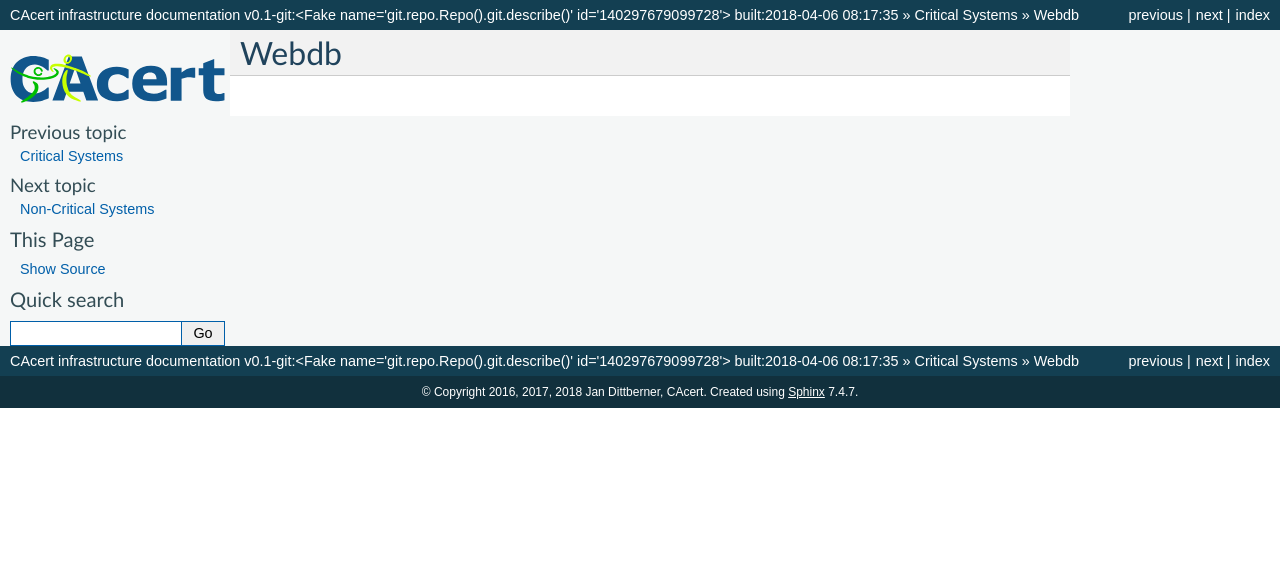
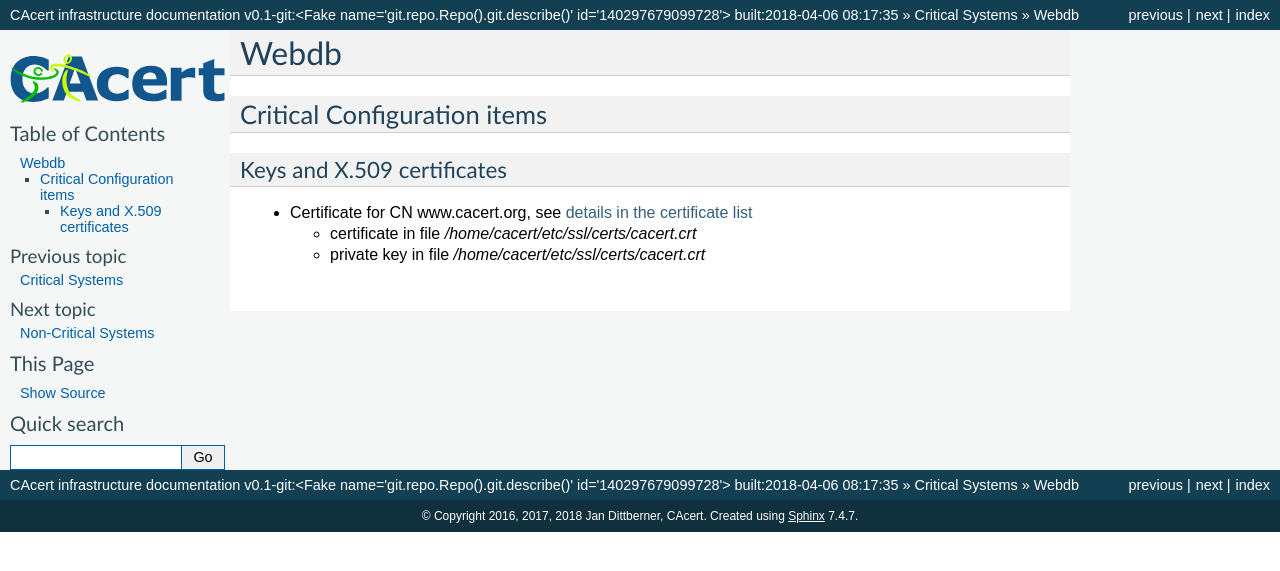
Before and after one commit to CAcertOrg/cacert-infradocs, a Sphinx documentation site: the page built from docs/critical/webdb.rst, in a window 1280 px wide. Shown: the top 571 px of the page. Built offline with Sphinx 7.4.7, drawn with Linux system fonts in a browser that asks for light colours; pages that are not in the unit, such as notebooks, are missing from menus.

Commit message:
Add certificate information for webdb

```diff
--- a/docs/critical/webdb.rst
+++ b/docs/critical/webdb.rst
@@ -4,3 +4,18 @@
 
 .. copy content structure from critical/template.rst and adapt to the needs for
    this system
+
+Critical Configuration items
+============================
+
+Keys and X.509 certificates
+---------------------------
+
+.. sslcert:: www.cacert.org
+   :altnames:   DNS:cacert.com, DNS:cacert.net, DNS:cacert.org, DNS:secure.cacert.org, DNS:www.cacert.com, DNS:www.cacert.net, DNS:www.cacert.org, DNS:wwwmail.cacert.org
+   :certfile:   /home/cacert/etc/ssl/certs/cacert.crt
+   :keyfile:    /home/cacert/etc/ssl/certs/cacert.crt
+   :serial:     02C1A1
+   :expiration: Apr 04 19:42:41 2020 GMT
+   :sha1fp:     2B:9F:9D:2F:CF:0A:95:BB:B6:A0:D1:2B:DB:7A:C8:60:13:F3:16:E8
+   :issuer:     CAcert Class 3 Root
```
